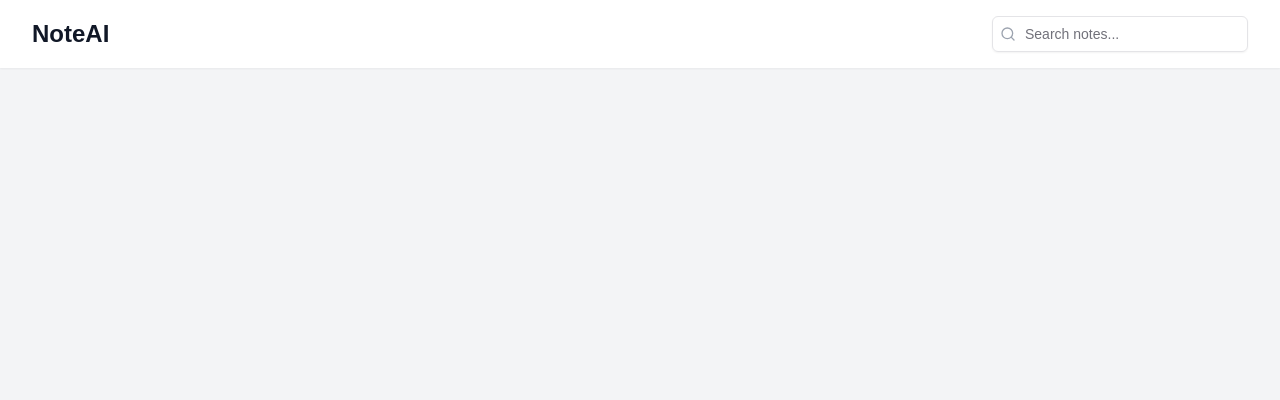
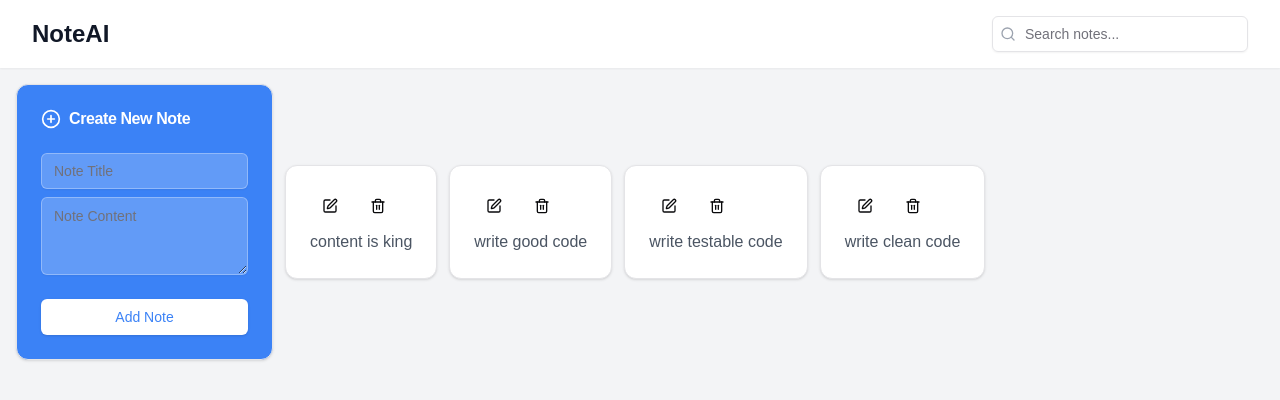
Before and after one commit to HarshNagarkar17/supernotes, a Next.js app: page / in a window 1280 px wide. Shown: the top 400 px of the page. Built offline with nearby package versions, Linux system fonts and the light colour scheme.

Commit message:
add static data and features

```diff
--- /dev/null
+++ b/components/notes/add-note.tsx
@@ -0,0 +1,53 @@
+import React from "react";
+import {
+  Card,
+  CardContent,
+  CardFooter,
+  CardHeader,
+  CardTitle,
+} from "@/components/ui/card";
+import { PlusCircle } from "lucide-react";
+import { Input } from "../ui/input";
+import { Button } from "../ui/button";
+import { Textarea } from "../ui/textarea";
+
+interface Props {
+  handleSetNewNote: (title: string, content: string) => void;
+  newNote: { title: string; content: string };
+}
+const AddNote = ({ handleSetNewNote, newNote }: Props) => {
+  return (
+    <Card className="mb-4 bg-blue-500 text-white hover:bg-blue-600 transition-colors cursor-pointer">
+      <CardHeader>
+        <CardTitle className="flex items-center">
+          <PlusCircle className="mr-2 h-5 w-5" />
+          Create New Note
+        </CardTitle>
+      </CardHeader>
+      <CardContent>
+        <Input
+          placeholder="Note Title"
+          className="mb-2 bg-white/20 border-white/30 placeholder-white/70"
+          value={newNote.title}
+          name="title"
+          onChange={(e) => handleSetNewNote(e.target.name, e.target.value)}
+        />
+        <Textarea
+          placeholder="Note Content"
+          className="bg-white/20 border-white/30 placeholder-white/70"
+          rows={3}
+          name="content"
+          value={newNote.content}
+          onChange={(e) => handleSetNewNote(e.target.name, e.target.value)}
+        />
+      </CardContent>
+      <CardFooter>
+        <Button className="w-full bg-white text-blue-500 hover:bg-blue-50">
+          Add Note
+        </Button>
+      </CardFooter>
+    </Card>
+  );
+};
+
+export default AddNote;
--- /dev/null
+++ b/components/notes/note-card.tsx
@@ -0,0 +1,34 @@
+import React from "react";
+import { Button } from "@/components/ui/button";
+import { Card, CardContent, CardHeader, CardTitle } from "@/components/ui/card";
+import { Note } from "./note-organizer";
+import { Edit, Trash2 } from "lucide-react";
+
+interface Props {
+  note: Note;
+}
+const NoteCard = ({ note }: Props) => {
+  return (
+    <Card className="mb-4 bg-white dark:bg-gray-800 overflow-hidden">
+      <CardHeader className="pb-2">
+        <CardTitle className="flex justify-between items-center">
+          <div className="flex space-x-2">
+            <Button size="sm" variant="ghost">
+              <Edit className="h-4 w-4" />
+            </Button>
+            <Button size="sm" variant="ghost">
+              <Trash2 className="h-4 w-4" />
+            </Button>
+          </div>
+        </CardTitle>
+      </CardHeader>
+      <CardContent>
+        <p className="text-gray-600 dark:text-gray-300 whitespace-pre-wrap">
+          {note.content}
+        </p>
+      </CardContent>
+    </Card>
+  );
+};
+
+export default NoteCard;
--- a/components/notes/note-organizer.tsx
+++ b/components/notes/note-organizer.tsx
@@ -1,10 +1,40 @@
 "use client";
-import React, { useState } from "react";
+import React, { useMemo, useState } from "react";
 import { Input } from "../ui/input";
 import { Search } from "lucide-react";
+import AddNote from "./add-note";
+import NoteCard from "./note-card";
 
+export interface Note {
+  id: string;
+  title: string;
+  content: string;
+}
+const notes: Note[] = [
+  { id: "1", title: "content", content: "content is king" },
+  { id: "2", title: "code", content: "write good code" },
+  { id: "3", title: "code", content: "write testable code" },
+  { id: "4", title: "code", content: "write clean code" },
+];
 const NoteOrganizer = () => {
   const [searchTerm, setSearchTerm] = useState("");
+  const [newNote, setNewNote] = useState({ title: "", content: "" });
+
+  const handleSetNewNote = (name: string, value: string) => {
+    setNewNote((prev) => ({ ...prev, [name]: value }));
+  };
+
+  const fileteredNotes = useMemo(() => {
+    return notes.filter(
+      (note) =>
+        note.title.includes(searchTerm) || note.content.includes(searchTerm)
+    );
+  }, [searchTerm]);
+
+  const memoizedNotes = useMemo(() => {
+    return fileteredNotes.map((note) => <NoteCard note={note} key={note.id} />);
+  }, [fileteredNotes]);
+
   return (
     <div className="flex flex-col h-screen bg-gray-100 dark:bg-gray-900">
       <header className="bg-white dark:bg-gray-800 shadow-sm">
@@ -22,13 +52,17 @@ const NoteOrganizer = () => {
                 onChange={(e) => setSearchTerm(e.target.value)}
               />
             </div>
-            {/* <ProfileBanner /> */}
           </div>
         </div>
       </header>
 
       <main className="flex-1 overflow-auto p-4">
-        <div className="max-w-7xl mx-auto"></div>
+        <div className="max-w-7xl mx-auto">
+          <div className="flex items-center gap-3">
+            <AddNote handleSetNewNote={handleSetNewNote} newNote={newNote} />
+            {memoizedNotes}
+          </div>
+        </div>
       </main>
     </div>
   );
--- /dev/null
+++ b/components/ui/card.tsx
@@ -0,0 +1,76 @@
+import * as React from "react"
+
+import { cn } from "@/lib/utils"
+
+const Card = React.forwardRef<
+  HTMLDivElement,
+  React.HTMLAttributes<HTMLDivElement>
+>(({ className, ...props }, ref) => (
+  <div
+    ref={ref}
+    className={cn(
+      "rounded-xl border bg-card text-card-foreground shadow",
+      className
+    )}
+    {...props}
+  />
+))
+Card.displayName = "Card"
+
+const CardHeader = React.forwardRef<
+  HTMLDivElement,
+  React.HTMLAttributes<HTMLDivElement>
+>(({ className, ...props }, ref) => (
+  <div
+    ref={ref}
+    className={cn("flex flex-col space-y-1.5 p-6", className)}
+    {...props}
+  />
+))
+CardHeader.displayName = "CardHeader"
+
+const CardTitle = React.forwardRef<
+  HTMLParagraphElement,
+  React.HTMLAttributes<HTMLHeadingElement>
+>(({ className, ...props }, ref) => (
+  <h3
+    ref={ref}
+    className={cn("font-semibold leading-none tracking-tight", className)}
+    {...props}
+  />
+))
+CardTitle.displayName = "CardTitle"
+
+const CardDescription = React.forwardRef<
+  HTMLParagraphElement,
+  React.HTMLAttributes<HTMLParagraphElement>
+>(({ className, ...props }, ref) => (
+  <p
+    ref={ref}
+    className={cn("text-sm text-muted-foreground", className)}
+    {...props}
+  />
+))
+CardDescription.displayName = "CardDescription"
+
+const CardContent = React.forwardRef<
+  HTMLDivElement,
+  React.HTMLAttributes<HTMLDivElement>
+>(({ className, ...props }, ref) => (
+  <div ref={ref} className={cn("p-6 pt-0", className)} {...props} />
+))
+CardContent.displayName = "CardContent"
+
+const CardFooter = React.forwardRef<
+  HTMLDivElement,
+  React.HTMLAttributes<HTMLDivElement>
+>(({ className, ...props }, ref) => (
+  <div
+    ref={ref}
+    className={cn("flex items-center p-6 pt-0", className)}
+    {...props}
+  />
+))
+CardFooter.displayName = "CardFooter"
+
+export { Card, CardHeader, CardFooter, CardTitle, CardDescription, CardContent }
--- /dev/null
+++ b/components/ui/textarea.tsx
@@ -0,0 +1,24 @@
+import * as React from "react"
+
+import { cn } from "@/lib/utils"
+
+export interface TextareaProps
+  extends React.TextareaHTMLAttributes<HTMLTextAreaElement> {}
+
+const Textarea = React.forwardRef<HTMLTextAreaElement, TextareaProps>(
+  ({ className, ...props }, ref) => {
+    return (
+      <textarea
+        className={cn(
+          "flex min-h-[60px] w-full rounded-md border border-input bg-transparent px-3 py-2 text-sm shadow-sm placeholder:text-muted-foreground focus-visible:outline-none focus-visible:ring-1 focus-visible:ring-ring disabled:cursor-not-allowed disabled:opacity-50",
+          className
+        )}
+        ref={ref}
+        {...props}
+      />
+    )
+  }
+)
+Textarea.displayName = "Textarea"
+
+export { Textarea }
```
